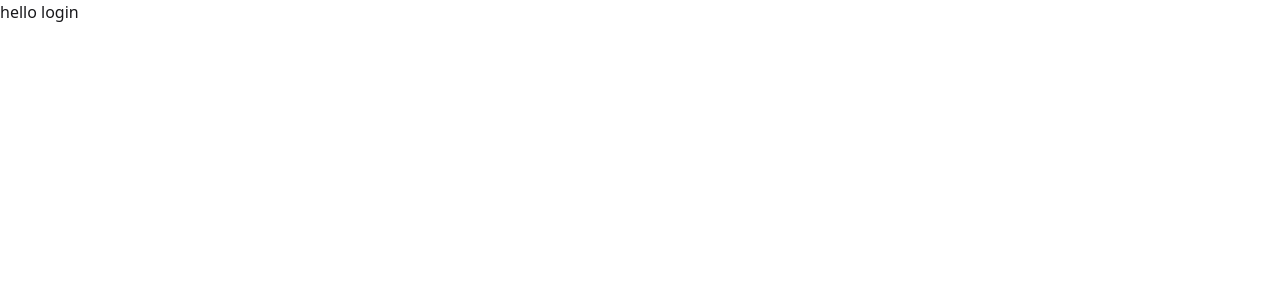
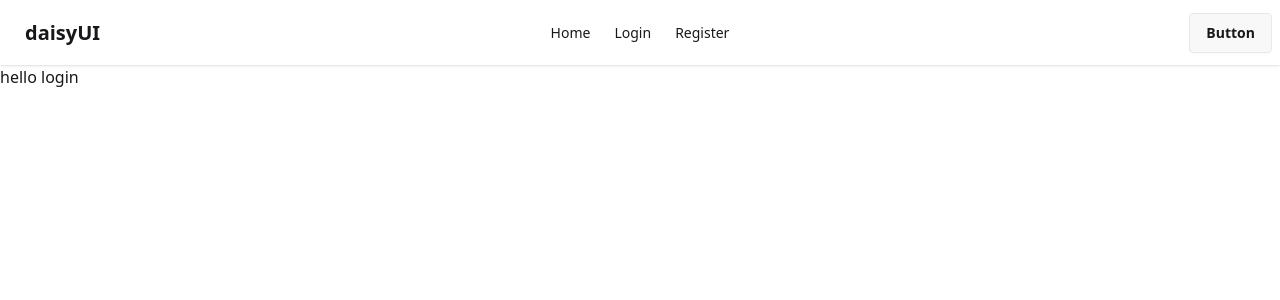
Before and after one commit to hurayrakhan/auth-integration, a React (Vite) app: page /login in a window 1280 px wide. Shown: the top 300 px of the page. Built offline with nearby package versions, Linux system fonts and the light colour scheme.

Commit message:
added navbar

```diff
--- /dev/null
+++ b/src/Components/Navbar/Navbar.jsx
@@ -0,0 +1,42 @@
+import React from 'react';
+import { NavLink } from 'react-router';
+
+const Navbar = () => {
+
+    const links = <>
+        <li><NavLink to={'/'}>Home</NavLink></li>
+        <li><NavLink to={'/login'}>Login</NavLink></li>
+        <li><NavLink to={'/register'}>Register</NavLink></li>
+    </>
+    return (
+        <div className="navbar bg-base-100 shadow-sm">
+            <div className="navbar-start">
+                <div className="dropdown">
+                    <div tabIndex={0} role="button" className="btn btn-ghost lg:hidden">
+                        <svg xmlns="http://www.w3.org/2000/svg" className="h-5 w-5" fill="none" viewBox="0 0 24 24" stroke="currentColor"> <path strokeLinecap="round" strokeLinejoin="round" strokeWidth="2" d="M4 6h16M4 12h8m-8 6h16" /> </svg>
+                    </div>
+                    <ul
+                        tabIndex={0}
+                        className="menu menu-sm dropdown-content bg-base-100 rounded-box z-1 mt-3 w-52 p-2 shadow">
+                        {
+                            links
+                        }
+                    </ul>
+                </div>
+                <a className="btn btn-ghost text-xl">daisyUI</a>
+            </div>
+            <div className="navbar-center hidden lg:flex">
+                <ul className="menu menu-horizontal px-1">
+                    {
+                        links
+                    }
+                </ul>
+            </div>
+            <div className="navbar-end">
+                <a className="btn">Button</a>
+            </div>
+        </div>
+    );
+};
+
+export default Navbar;
--- a/src/Root/Root.jsx
+++ b/src/Root/Root.jsx
@@ -1,10 +1,11 @@
 import React from 'react';
 import { Outlet } from 'react-router';
+import Navbar from '../Components/Navbar/Navbar';
 
 const Root = () => {
     return (
         <>
-
+            <Navbar></Navbar>
             <Outlet></Outlet>
         </>
     );
```
